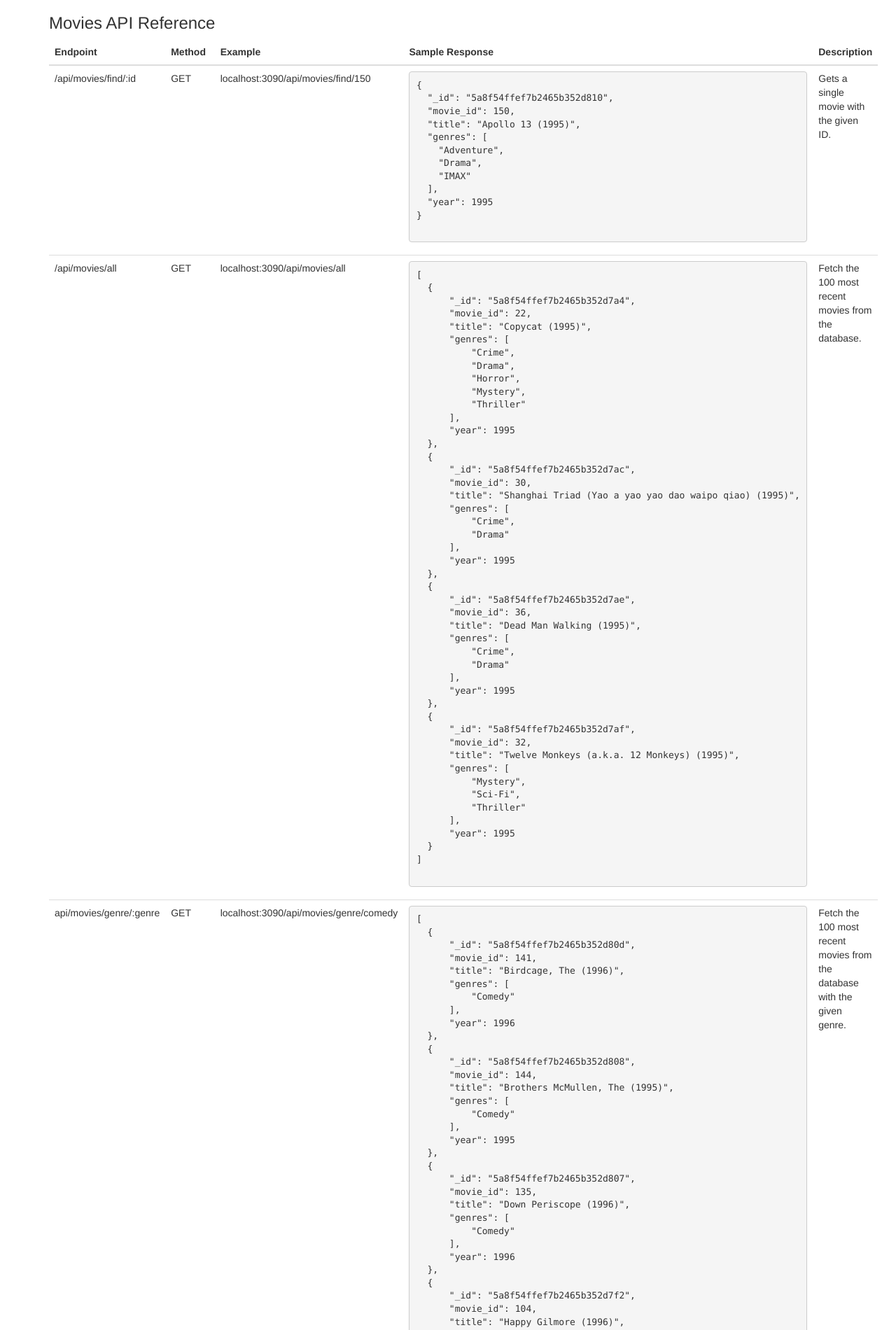
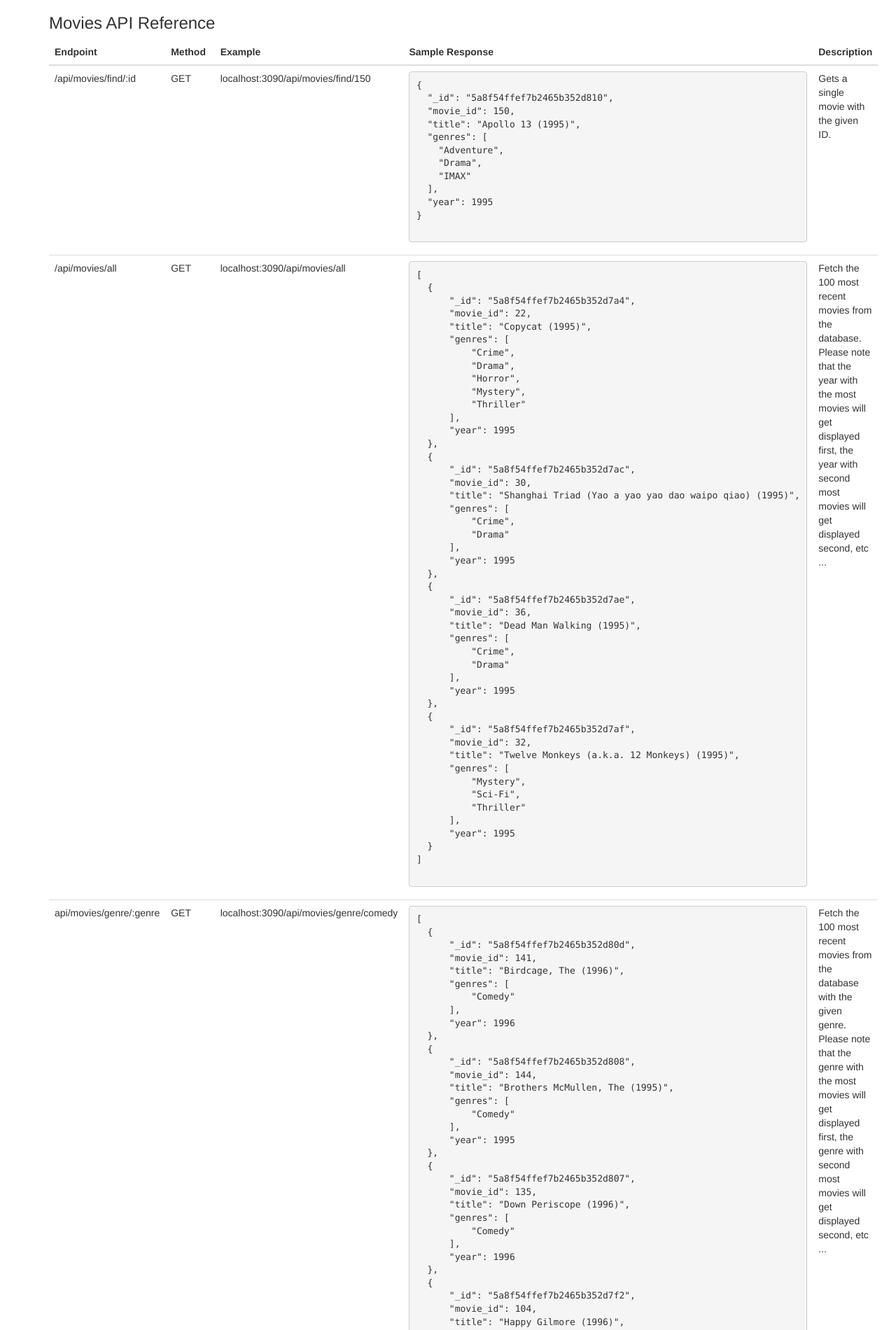
Before and after one commit to hnguy0221/MoviesApi, a website: page public/index.html in a window 1280 px wide. Shown: the top 1900 px of the page at 70% size. Drawn offline with nearby package versions, Linux system fonts and the light colour scheme.

Commit message:
Updated index.html

```diff
--- a/public/index.html
+++ b/public/index.html
@@ -97,7 +97,7 @@
 ]
               </pre>
             </td>
-            <td>Fetch the 100 most recent movies from the database.</td>
+            <td>Fetch the 100 most recent movies from the database. Please note that the year with the most movies will get displayed first, the year with second most movies will get displayed second, etc ...</td>
           </tr>
           <tr>
             <td>api/movies/genre/:genre</td>
@@ -154,7 +154,7 @@
 ]
               </pre>
             </td>
-            <td>Fetch the 100 most recent movies from the database with the given genre.</td>
+            <td>Fetch the 100 most recent movies from the database with the given genre. Please note that the genre with the most movies will get displayed first, the genre with second most movies will get displayed second, etc ...</td>
           </tr>
           <tr>
             <td>/api/movies/update/:id</td>
```
